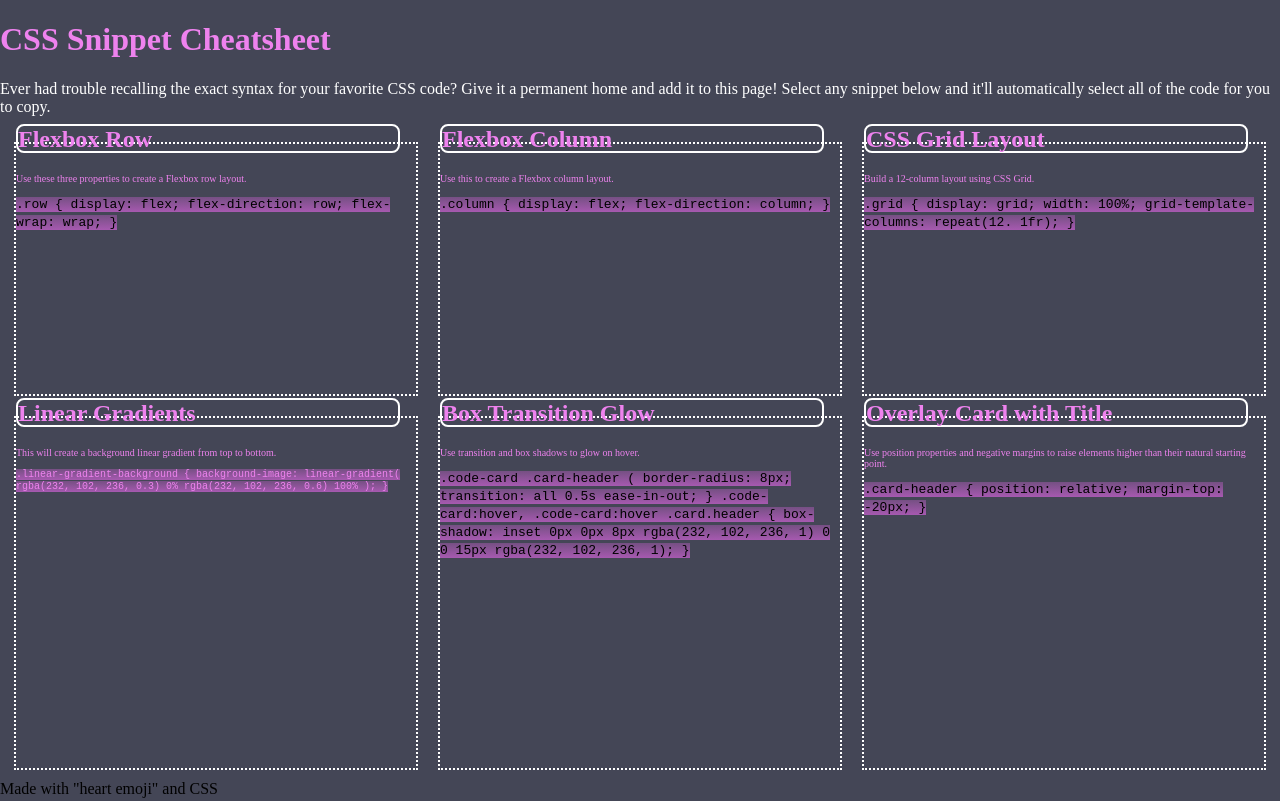
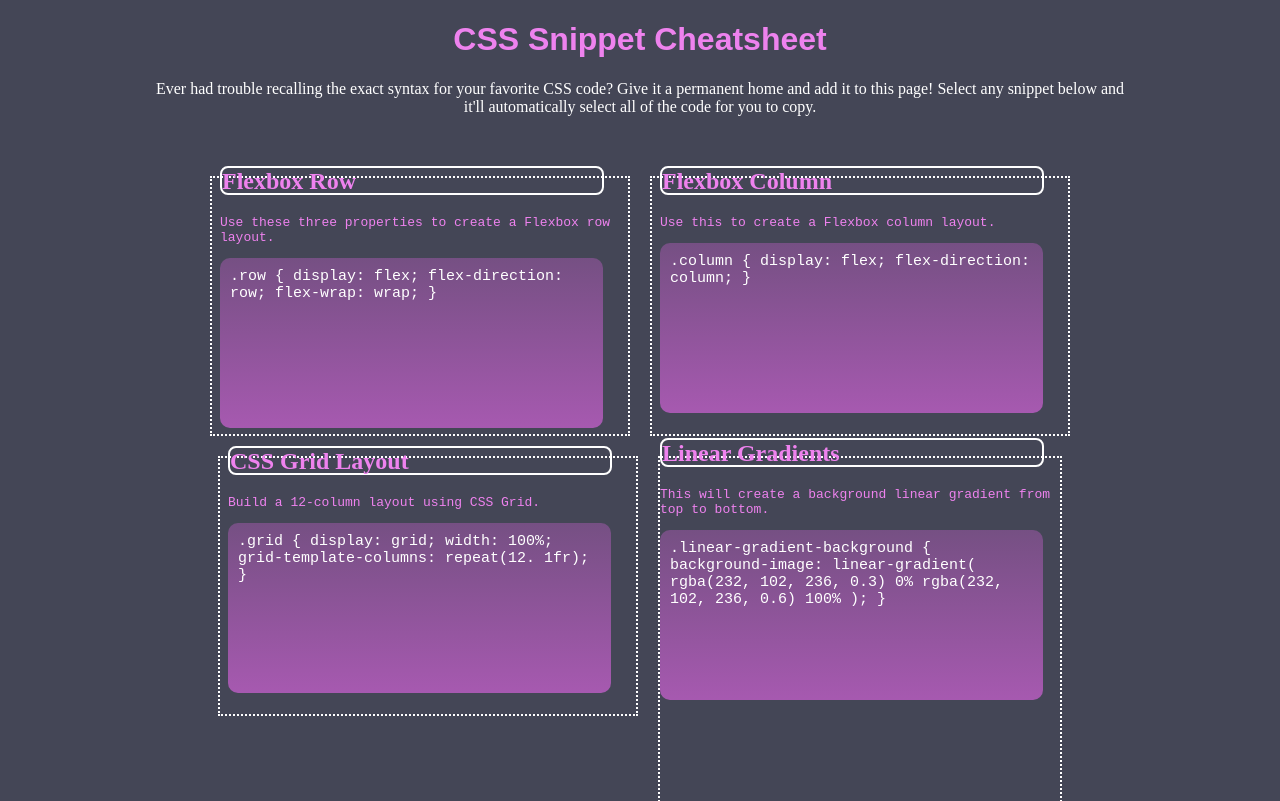
Before and after one commit to Ckratz17/CSS_Snippets, a plain HTML site: page index.html in a window 1280 px wide. Shown: the top 801 px of the page. Drawn offline with Linux system fonts and the light colour scheme.

Commit message:
top boxes filled out

```diff
--- a/assets/style.css
+++ b/assets/style.css
@@ -4,12 +4,16 @@ body {
     background-color: #444656;
 }
 
-h1 {
+header h1 {
     color: violet;
+    text-align: center;
+    font-family: sans-serif;
 }
 
-p {
+header p {
     color: #fff;
+    text-align: center;
+    margin: 20px 150px 50px;
 }
 
 div {
@@ -25,7 +29,8 @@ div {
     flex-wrap: wrap;
 }
 .top {
-    height: 250px;
+    height: 240px;
+    padding: 8px;
 }
 
 .bottom {
@@ -42,10 +47,18 @@ div h1 {
 }
 
 div p {
-    font-size: 10px;
+    font-family: monospace;
     color: violet;
 }
 
 code {
     background-image: linear-gradient(rgba(232, 102, 236, 0.3) 0%, rgba(232, 102, 236, 0.6) 100%);
+    display: flex;
+    height: 150px;
+    font-size: 15px;
+    color: white;
+    border: 0px solid;
+    border-radius: 10px;
+    padding: 10px;
+    width: 363px;
 }
```
